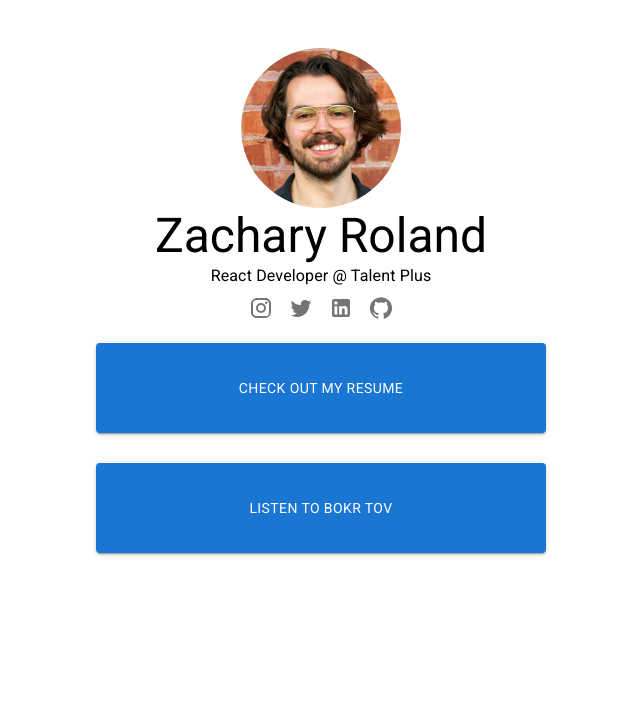
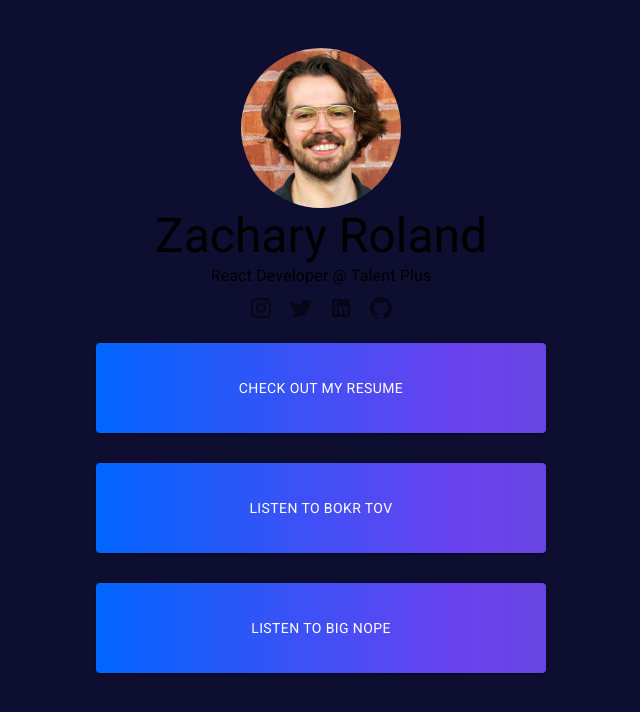
Before and after one commit to Zachary-Roland/link-in-bio, a React (Create React App) app: page / in a window 1280 px wide. Shown: the top 712 px of the page, without its empty margins (319-959 px from the left). Built offline with nearby package versions, Linux system fonts and the light colour scheme.

Commit message:
add big nope link

```diff
--- a/src/components/Links.tsx
+++ b/src/components/Links.tsx
@@ -1,4 +1,5 @@
 import { Button, Grid } from "@mui/material";
+import '../App.css'
 interface LinkObj {
 	text: string;
 	url: string;
@@ -19,6 +20,10 @@ const Links = ({ isXs, isSm }: LinkProps) => {
 			text: "Listen to Bokr Tov",
 			url: "https://bokrtov.bandcamp.com/",
 		},
+        {
+            text: "Listen to Big Nope",
+            url: "https://bignopebignope.bandcamp.com/",
+        }
 	];
 	return (
 		<Grid
@@ -31,6 +36,7 @@ const Links = ({ isXs, isSm }: LinkProps) => {
 			{links.map((link) => (
 				<Grid key={`${link.text} button`} item xs={12} sx={{ margin: "15px" }}>
 					<Button
+                        className="MuiButton"
 						variant="contained"
 						href={link.url}
                         sx={
```
